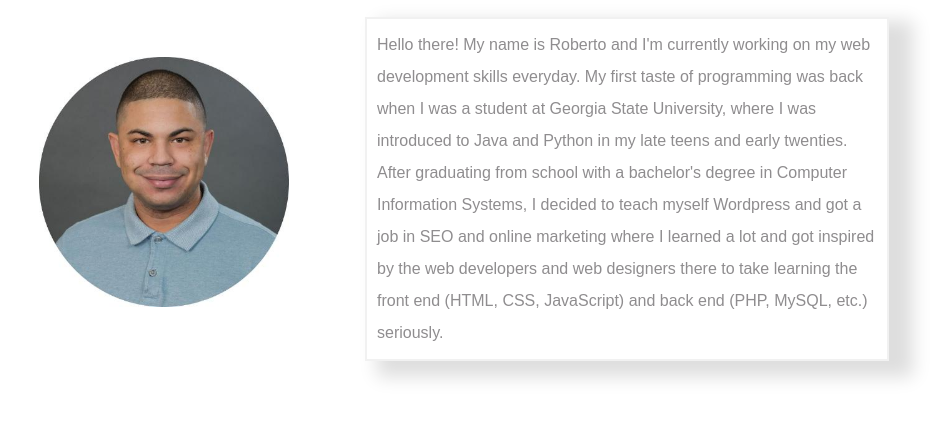
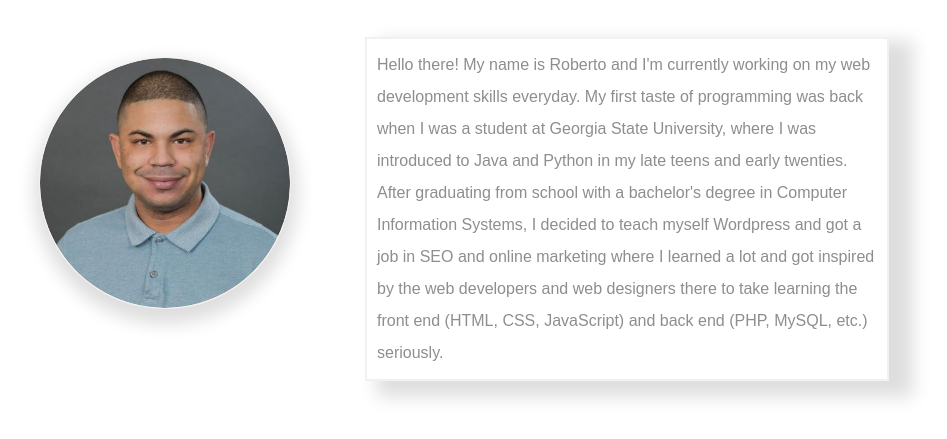
Before and after one commit to adwordvigilante/Portfolio-Website, a plain HTML site: page about.html in a window 1280 px wide. Shown: the part 137-576 px from the top of the page, without its empty margins (251-1198 px from the left). Drawn offline with Linux system fonts and the light colour scheme.

Commit message:
More adjustments to about us page and CSS effects.

```diff
--- a/css/style.css
+++ b/css/style.css
@@ -95,6 +95,11 @@ aside img {
     position: absolute;
     top: 60px;
     left: 150px;
+    border-radius: 50%;
+    border: solid #dedede6e 1px;
+    box-shadow: 1px 9px 14px 6px rgba(222,222,222,1);
+    -webkit-box-shadow: 1px 9px 17px 6px rgba(222,222,222,1);
+	-moz-box-shadow: 1px 9px 17px 6px rgba(222,222,222,1);
 }
 
 .content-area {
@@ -106,7 +111,7 @@ aside img {
 	font-family: sans-serif;
     width: 50%;
     float: right;
-    margin-top: 20px;
+    margin-top: 40px;
     line-height: 2;
     border: solid 2px #dedede6e;
     padding: 10px;
```
Also changed, not shown: index.html (+3 -3 lines).
